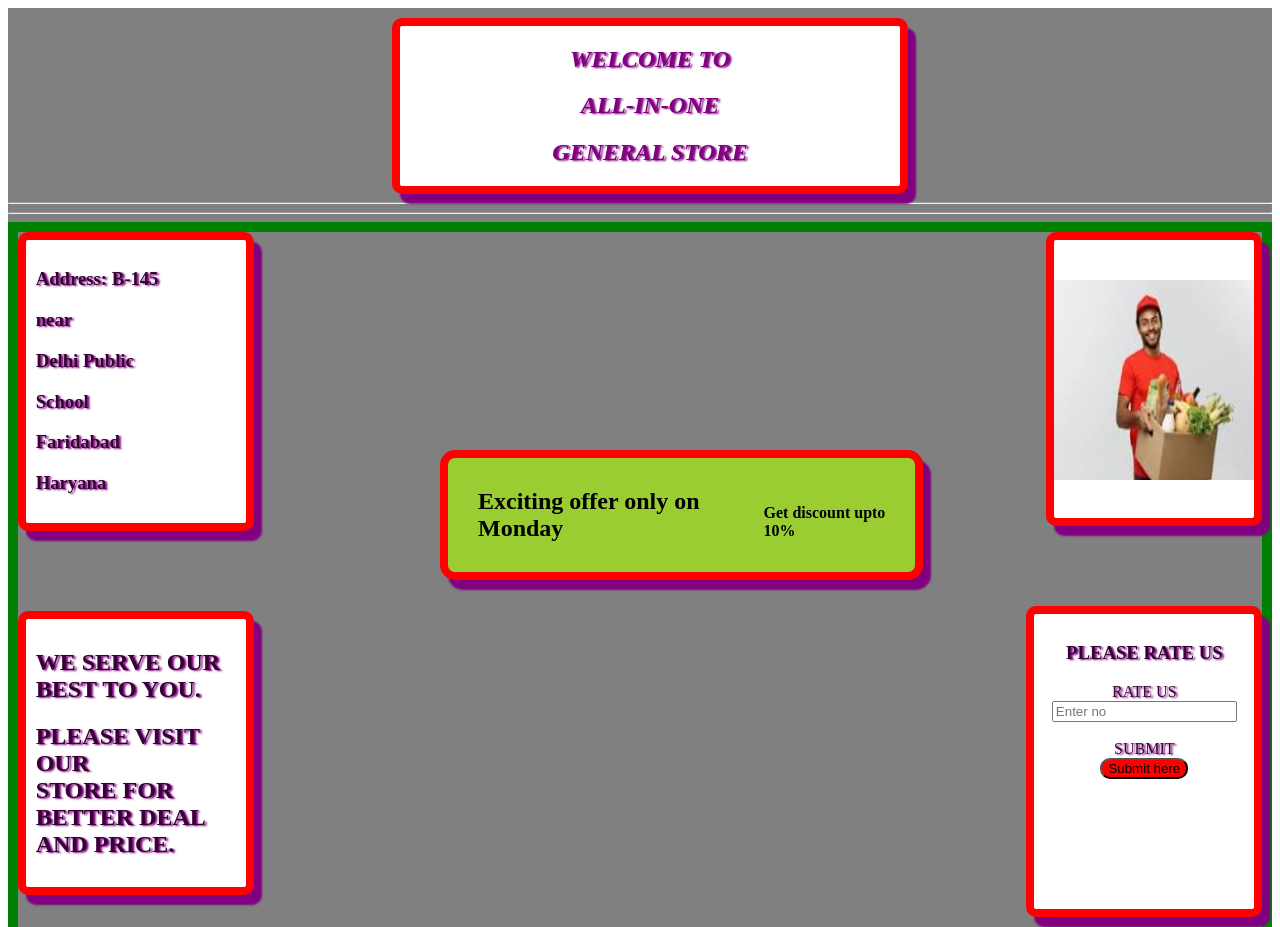
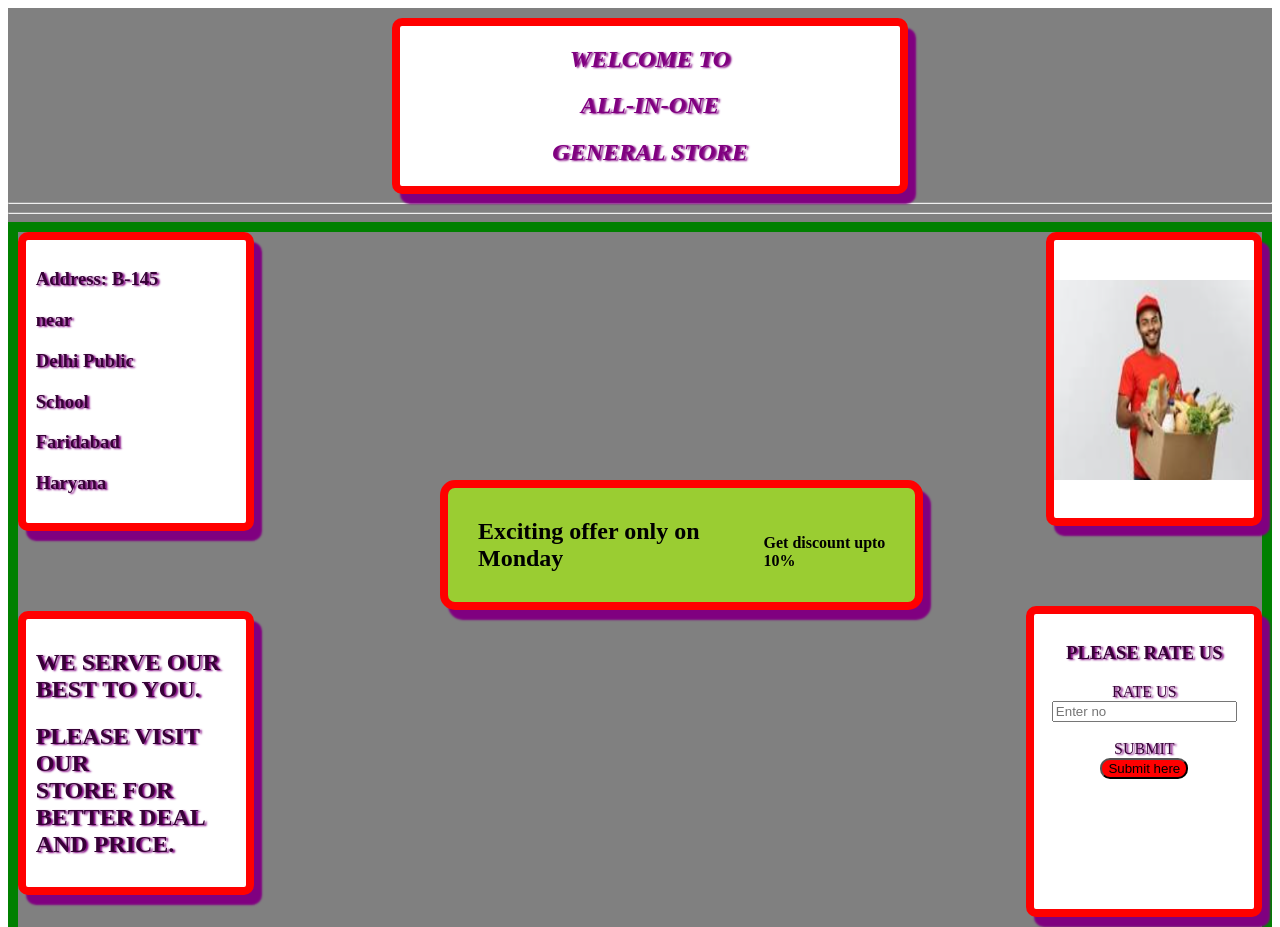
Before and after one commit to Shekhar1607/CSS-assignment-3, a plain HTML site: page index.html in a window 1280 px wide. Shown: the top 927 px of the page. Drawn offline with Linux system fonts and the light colour scheme.

Commit message:
Update index.css

```diff
--- a/index.css
+++ b/index.css
@@ -174,7 +174,7 @@ body {
 .container4 {
 
     position: fixed;
-    top: 450px;
+    top: 480px;
     left: 440px;
     border: 8px solid red;
     border-radius: 15px;
```
